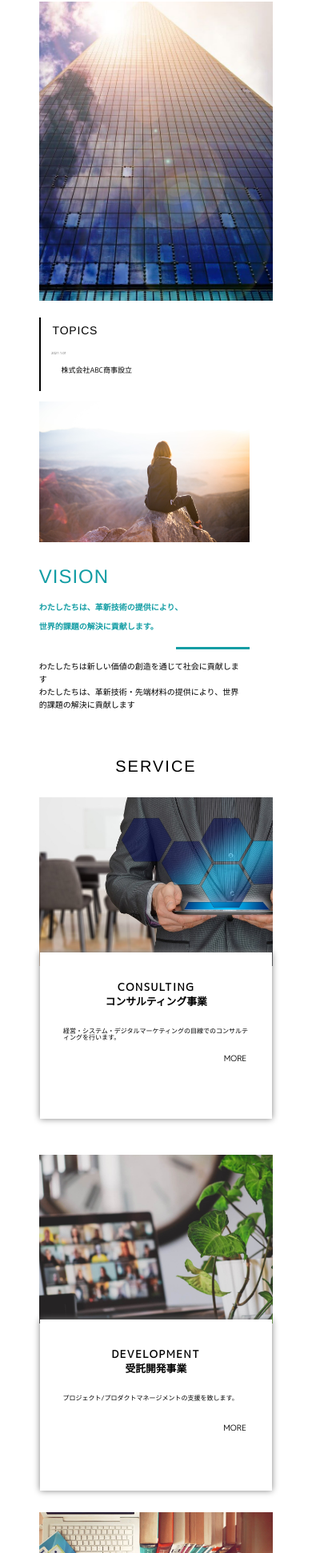
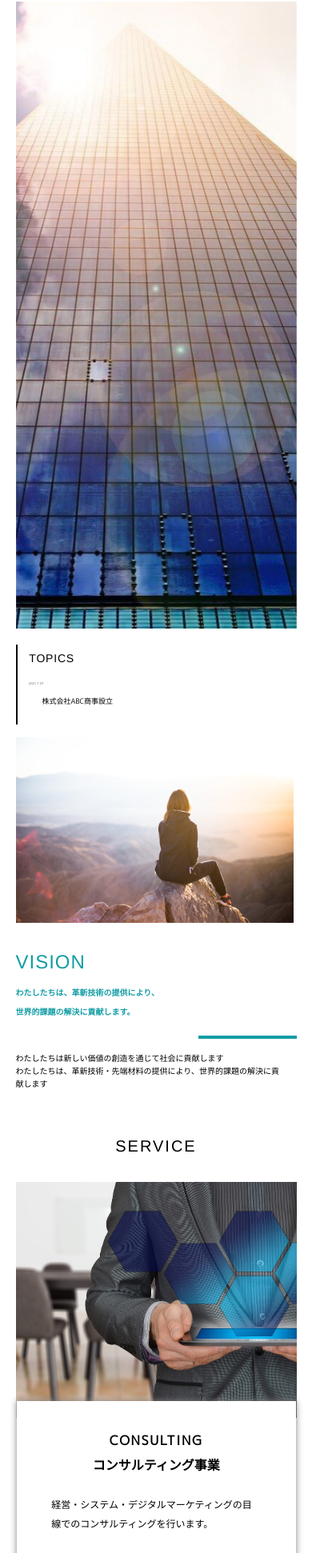
Before and after one commit to ktntk/LP3test, a plain HTML site: page index.html in a window 390 px wide. Shown: the part 58-2000 px from the top of the page at 80% size. Drawn offline with nearby package versions, Linux system fonts and the light colour scheme.

Commit message:
提出前

```diff
--- a/index.html
+++ b/index.html
@@ -35,11 +35,12 @@
 			</div>
 			<div class="drawer"></div>
 		</header>
+		<header id="header_top">
+</header>
+<div id="container_top">
 		<main>
 			<section id="top">
-				<div class="inner"> <img class="top_img" src="./img/main.jpg" alt="トップ画像">
 					<p class="top_text">IMPOSSIBLE<br>IS<br>NOTHING</p>
-				</div>
 			</section>
 			<section id="vision">
 				<div class="vision inner">
@@ -180,6 +181,7 @@
 				<div>© ABC .INC</div>
 			</div>
 		</footer>
+		</div>
 		<script src="https://ajax.googleapis.com/ajax/libs/jquery/3.6.0/jquery.min.js"></script>
 		<script src="https://cdnjs.cloudflare.com/ajax/libs/jquery/3.6.0/jquery.min.js"></script>
 		<script type="text/javascript" src="https://cdnjs.cloudflare.com/ajax/libs/slick-carousel/1.9.0/slick.min.js"></script>
--- a/scss/foundation/_base.scss
+++ b/scss/foundation/_base.scss
@@ -234,7 +234,7 @@ body.appear #container {
   display: -ms-flexbox;
   display: flex;
   position: fixed;
-  z-index: 1;
+  z-index: 10;
   background-color: g.$cWhite;
 }
 
@@ -267,14 +267,7 @@ header .drawer {
   visibility: hidden;
 }
 
-.top_img {
-  margin-top: 4%;
-  height: 100vh;
-  width: 100%;
-}
-
 .top_text {
-  position: absolute;
   top: 80%;
   left: 6%;
   font-size: 2rem;
@@ -283,6 +276,36 @@ header .drawer {
   font-weight: bold;
   letter-spacing: 0.2rem;
   line-height: 1.5;
+  position: fixed;
+  z-index: -1
+}
+
+
+#header_top {
+  /*headerを全画面で見せる*/
+  width: 100%;
+  height: 100vh;
+  position: relative;
+}
+
+#header_top:before {
+  content: "";
+  position: fixed;
+  top: 0;
+  left: 0;
+  z-index: -1;
+  width: 90%;
+  height: 100vh;
+  background: url("/img/main.jpg") no-repeat center;
+  background-size: cover;
+  margin-left: 5%;
+}
+
+#container_top {
+  position: relative;
+  z-index: 1;
+  background: #fff;
+  padding: 600px 0;
 }
 
 // VISIONセクション
@@ -290,6 +313,7 @@ header .drawer {
   display: -webkit-box;
   display: -ms-flexbox;
   display: flex;
+  margin-top: -600px;
 }
 
 .vision_ttl {
@@ -345,7 +369,7 @@ header .drawer {
 }
 
 .vision_desc {
-  font-size: 0.7rem;
+  font-size: 0.9rem;
   line-height: 2.5rem;
 }
 
@@ -751,6 +775,7 @@ header .drawer {
   text-align: center;
   line-height: 5;
   border-top: solid 1px;
+  margin-bottom: -600px;
 }
 
 @media screen and (max-width: 1024px) {
@@ -895,6 +920,16 @@ header .drawer {
     top: 15px;
   }
 
+  #header {
+    width: 95%;
+    margin-left: 2.5%;
+  }
+
+  .header_text {
+    letter-spacing: 0.2rem;
+    font-size: 18px;
+  }
+
   .header_nav {
     position: fixed;
     display: none;
@@ -944,20 +979,16 @@ header .drawer {
     transform: rotate(45deg);
   }
 
-  .top_img {
-    height: 50vh;
-    width: 100%;
-    background-position: center;
-    -o-object-fit: cover;
-       object-fit: cover;
-  }
-
   .inner {
-    width: 75%;
+    width: 90%;
   }
 
   .vision {
     display: block;
+  }
+
+  .vision_img {
+    width: 110%;
   }
 
   .vision_left_txt {
@@ -1002,7 +1033,7 @@ header .drawer {
   }
 
   .vision_right {
-    width: 90%;
+    width: 100%;
   }
 
   .vision_ttl {
@@ -1029,65 +1060,77 @@ header .drawer {
     margin-bottom: 10%;
   }
 
-  .service_sub_ttl {
-    margin-top: 6%;
+  .service_sub_ttl1 {
+    margin-top: 10%;
+    font-size: 16px;
   }
 
   .service_sub_ttl2 {
-    margin-top: -2%;
+    margin-top: 2%;
+    font-size: 16px;
   }
 
   .service_descript,
   .service_descript2 {
-    font-size: 8px;
-    width: 80%;
+    width: 75%;
+    font-size: 12px;
+    line-height: 2;
+    margin-bottom: 5%;
   }
 
   .service_img1 {
-    height: 25vh;
+    height: 35vh;
     width: 100%;
     margin-left: 0;
   }
 
   .service_img2 {
-    margin-top: 80%;
-    height: 25vh;
+    margin-top: 100%;
+    height: 35vh;
     width: 100%;
     margin-left: 0;
   }
 
   .service_img3 {
-    margin-top: 80%;
-    height: 25vh;
+    margin-top: 100%;
+    height: 35vh;
     width: 100%;
     margin-left: 0;
   }
 
   .text_box1 {
-    top: 21%;
-    width: 74.5%;
+    top: 20%;
+    width: 89.5%;
     margin-left: 0.3%;
     height: 18%;
   }
 
   .text_box2 {
-    top: 59%;
-    width: 74.5%;
     left: 0;
-    margin-left: 12.7%;
-    height: 18.5%;
+    top: 58%;
+    width: 89.5%;
+    margin-left: 5.2%;
+    height: 18%;
   }
 
   .text_box3 {
-    top: 97%;
-    width: 74.5%;
     left: 0;
-    margin-left: 12.7%;
-    height: 18.5%;
+    top: 98.5%;
+    width: 90%;
+    margin-left: 5%;
+    height: 18%;
   }
 
   .service_more1 {
-    margin: 4% 0 0 75%;
+    margin: 0 0 0 75%;
+  }
+
+  .service_more1 {
+    margin: 0 0 0 75%;
+  }
+
+  .service_more3 {
+    margin: 0 0 0 75%;
   }
 
   .service_bg1 {
@@ -1106,7 +1149,9 @@ header .drawer {
   }
 
   #about {
-    margin-top: 70%;
+    margin-top: 100%;
+    width: 90%;
+    margin-left: 5%;
   }
 
   .about_ttl {
@@ -1145,12 +1190,15 @@ header .drawer {
 
   .contact_form_box2 {
     width: 100%;
-    margin-top: 2%;
+    margin-top: 3%;
+    margin-bottom: 3%;
   }
 
   .contact_form_ttl {
     width: 100%;
     margin-left: 0;
+    font-size: 6px;
+    font-weight: lighter;
   }
 
   .contact_txtarea {
@@ -1159,7 +1207,7 @@ header .drawer {
   }
 
   .contact_btn {
-    width: 25%;
+    width: 40%;
     font-size: 12px;
     margin-top: 10%;
     margin-bottom: 10%;
```
Also changed, not shown: css/style.css. Lines whose indentation alone changed are shown as unchanged.
